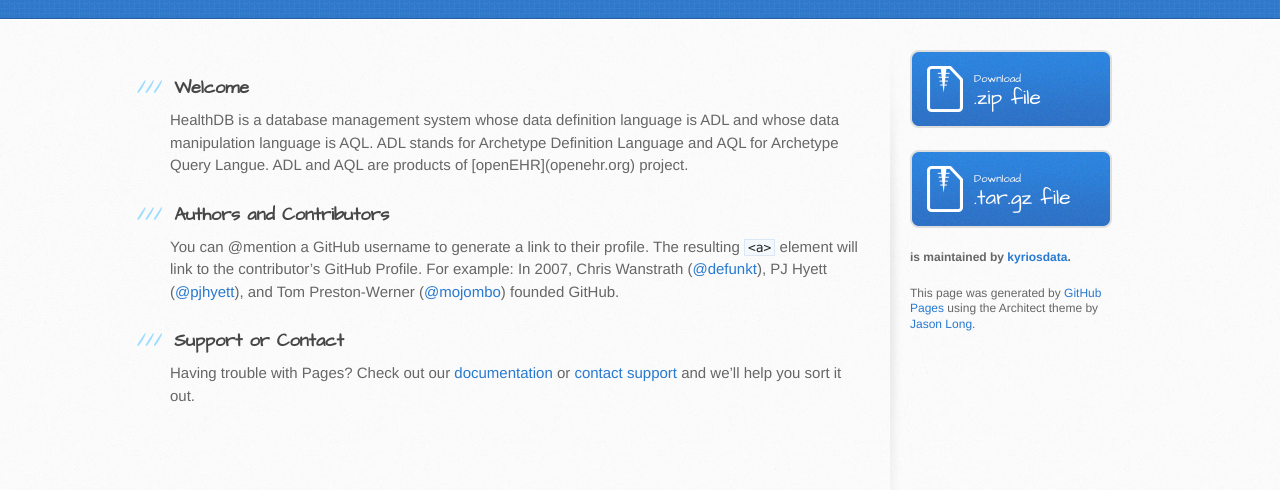
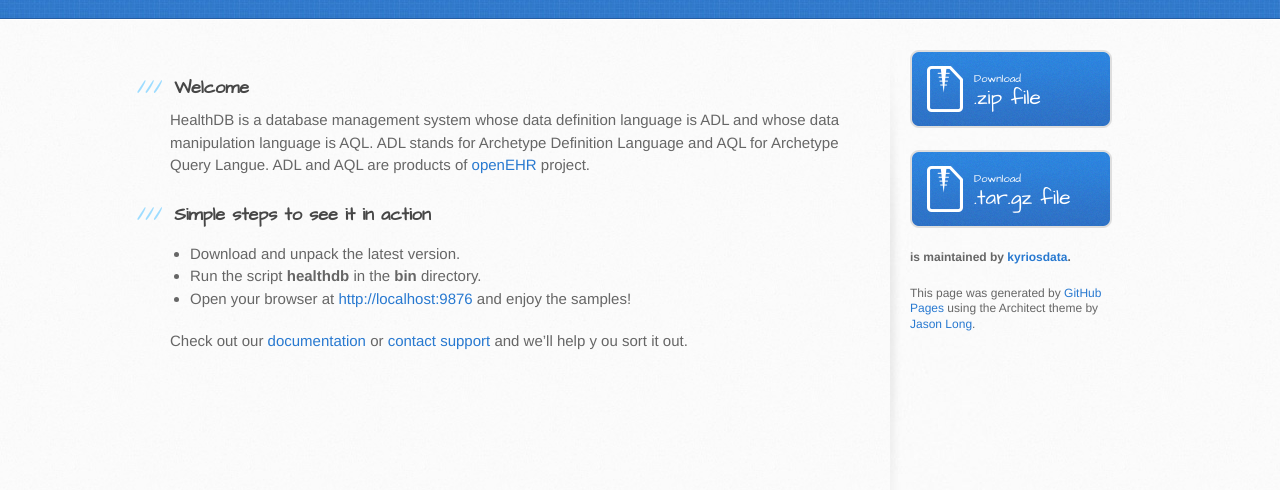
Before and after one commit to kyriosdata/db, a plain HTML site: page index.html in a window 1280 px wide. Shown: the part 182-672 px from the top of the page. Drawn offline with Linux system fonts and the light colour scheme.

Commit message:
How to put healthdb to run

```diff
--- a/index.html
+++ b/index.html
@@ -34,17 +34,23 @@
 <p>HealthDB is a database management system whose data definition language
   is ADL and whose data manipulation language is AQL.
   ADL stands for Archetype Definition Language and AQL for Archetype Query Langue.
-  ADL and AQL are products of [openEHR](openehr.org) project.</p>
+  ADL and AQL are products of <a href="http://openehr.org">openEHR</a> project.</p>
 
 <h3>
-<a id="authors-and-contributors" class="anchor" href="#authors-and-contributors" aria-hidden="true"><span aria-hidden="true" class="octicon octicon-link"></span></a>Authors and Contributors</h3>
+<a id="support-or-contact" class="anchor" href="#support-or-contact" aria-hidden="true">
+  <span aria-hidden="true" class="octicon octicon-link"></span></a>
+  Simple steps to see it in action</h3>
 
-<p>You can @mention a GitHub username to generate a link to their profile. The resulting <code>&lt;a&gt;</code> element will link to the contributor’s GitHub Profile. For example: In 2007, Chris Wanstrath (<a href="https://github.com/defunkt" class="user-mention">@defunkt</a>), PJ Hyett (<a href="https://github.com/pjhyett" class="user-mention">@pjhyett</a>), and Tom Preston-Werner (<a href="https://github.com/mojombo" class="user-mention">@mojombo</a>) founded GitHub.</p>
+  <ul>
+    <li>Download and unpack the latest version.</li>
+    <li>Run the script <b>healthdb</b> in the <b>bin</b> directory.</li>
+    <li>Open your browser at <a href="http://localhost:9876">http://localhost:9876</a>
+      and enjoy the samples!</li>
+  </ul>
 
-<h3>
-<a id="support-or-contact" class="anchor" href="#support-or-contact" aria-hidden="true"><span aria-hidden="true" class="octicon octicon-link"></span></a>Support or Contact</h3>
-
-<p>Having trouble with Pages? Check out our <a href="https://help.github.com/pages">documentation</a> or <a href="https://github.com/contact">contact support</a> and we’ll help you sort it out.</p>
+  Check out our <a href="https://help.github.com/pages">documentation</a> or
+          <a href="https://github.com/contact">contact support</a> and we’ll help y
+          ou sort it out.</p>
         </section>
 
         <aside id="sidebar">
```
